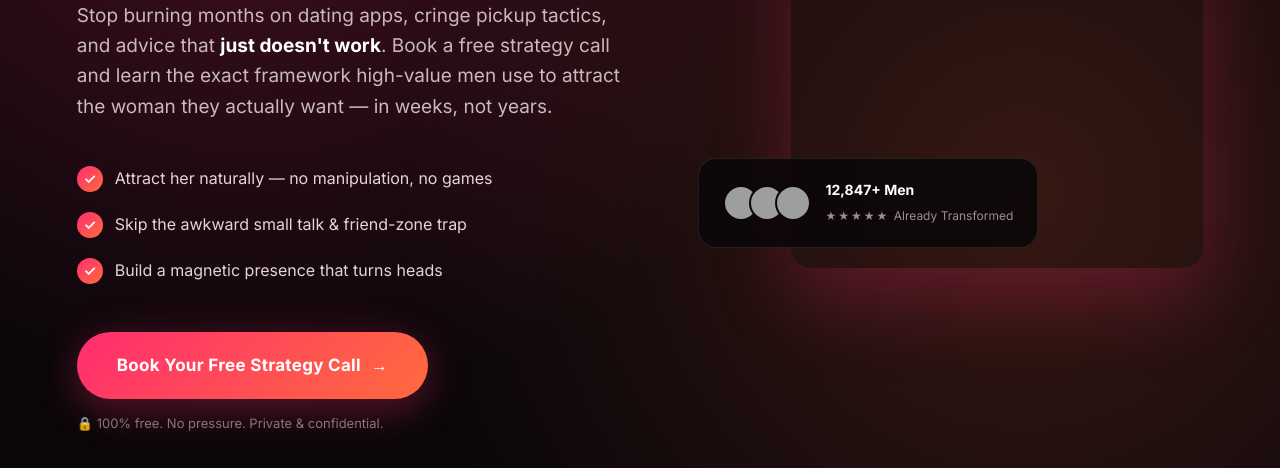
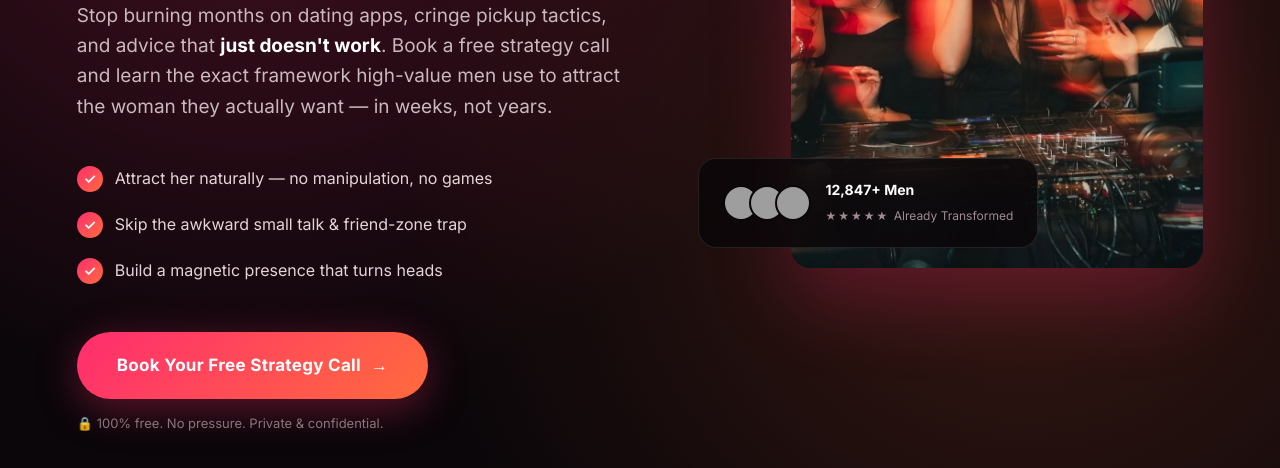
Before and after one commit to daudmirza/dreamgirl-funnel, a plain HTML site: page index.html in a window 1280 px wide. Shown: the part 638-1106 px from the top of the page. Drawn offline with nearby package versions, Linux system fonts and the light colour scheme; grey boxes are pictures that could not be loaded; a script that the page names is missing; a web font is replaced by a local one.

Commit message:
Update index.html

```diff
--- a/index.html
+++ b/index.html
@@ -449,7 +449,7 @@
     </div>
 
     <div class="hero-img">
-      <div class="img-main" style="background-image:url('Untitled design (1).jpg');"></div>
+      <div class="img-main" style="background-image:url('hero.jpg');"></div>
       <div class="img-badge">
         <div class="avatars">
           <div style="background-image:url('https://images.unsplash.com/photo-1524504388940-b1c1722653e1?w=200');"></div>
```
